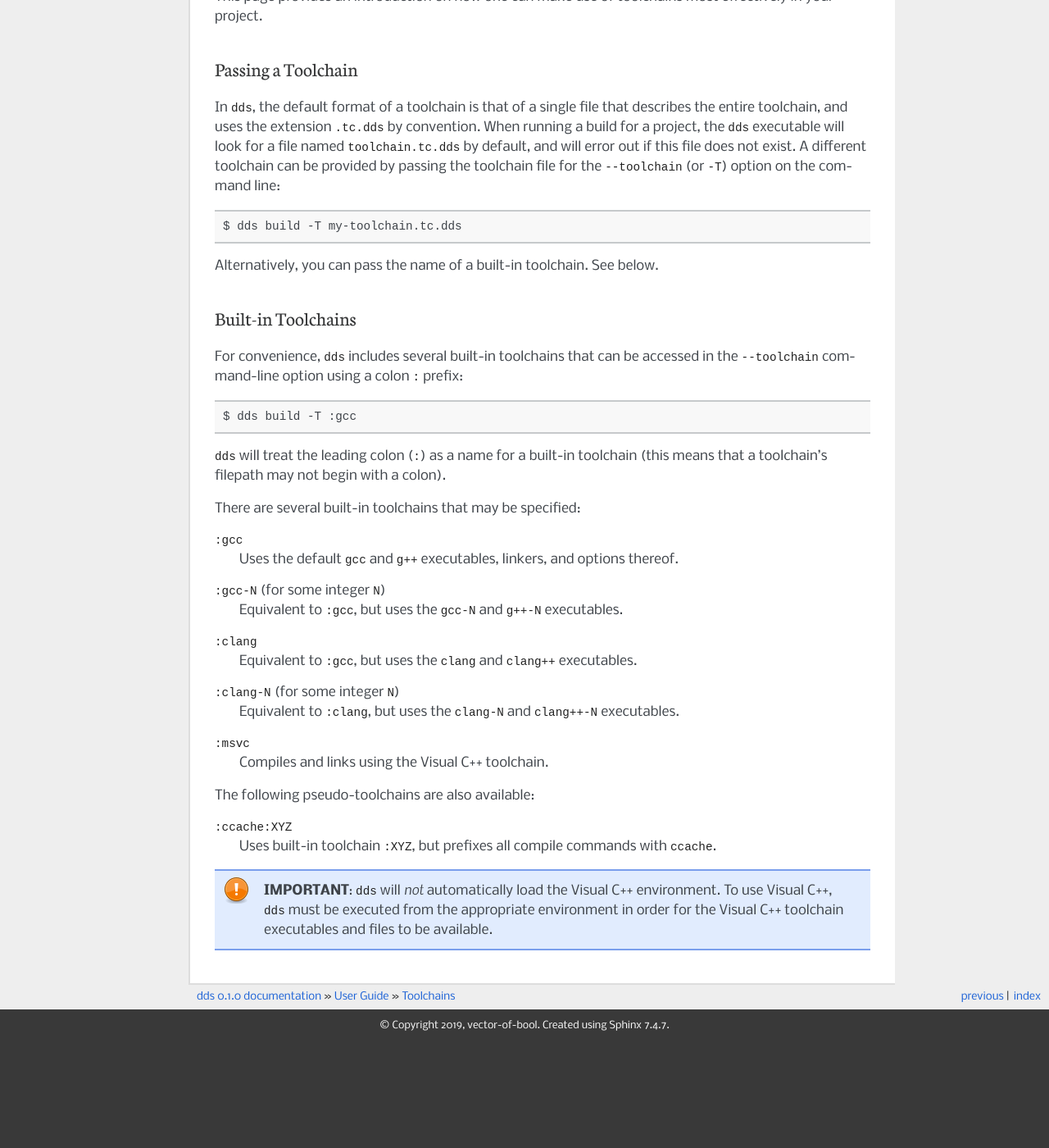
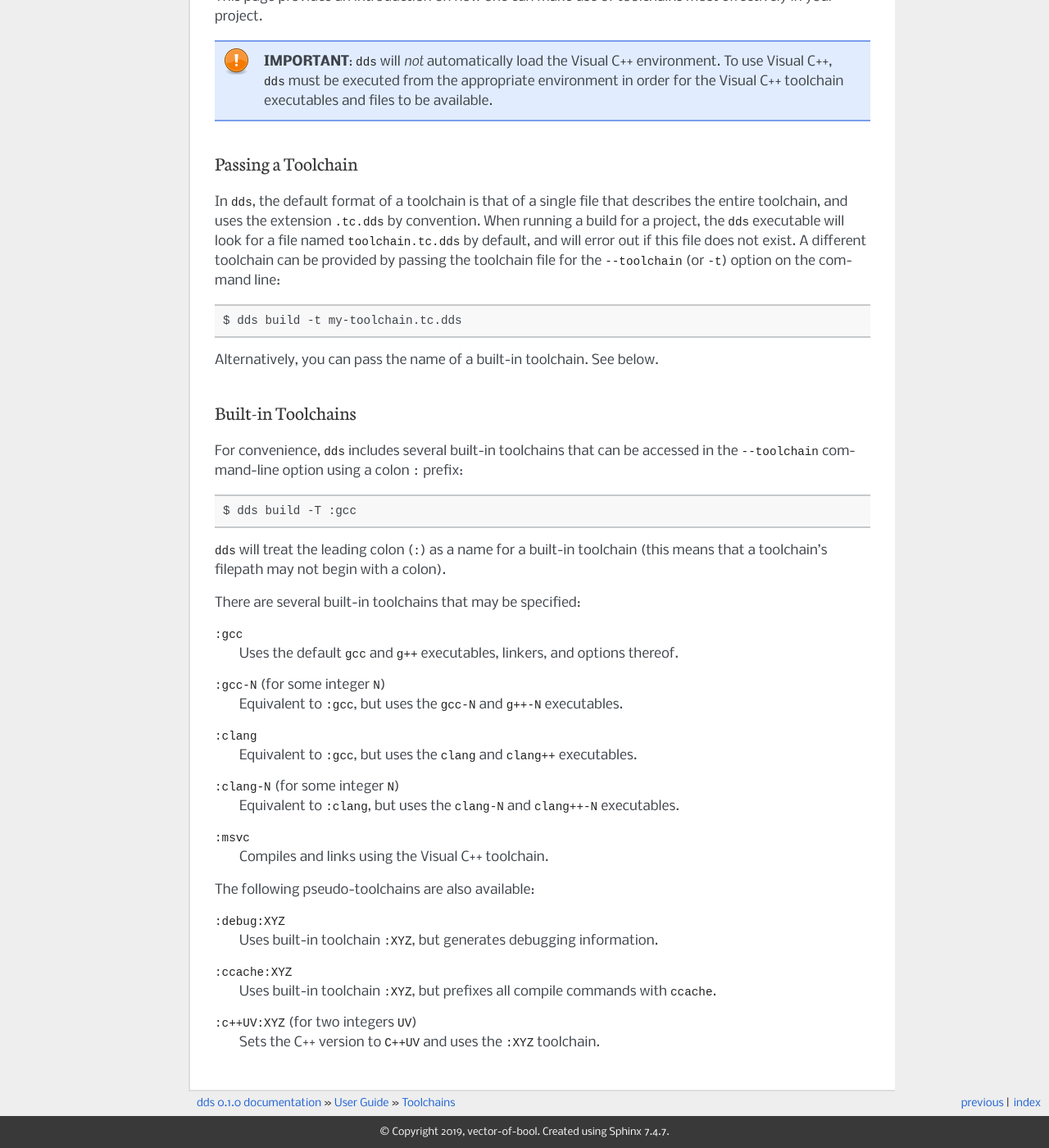
Before and after one commit to vector-of-bool/bpt, a Sphinx documentation site: the page built from docs/guide/toolchains.rst, in a window 1280 px wide and 1400 px high, scrolled down 401 px. Shown: the whole window at 82% size. Built offline with Sphinx 7.4.7, drawn with Linux system fonts in a browser that asks for light colours; before the commit the page ends 1671 px from its top, so only the background shows below that.

Commit message:
Update toolchain docs with some changes and features

```diff
--- a/docs/guide/toolchains.rst
+++ b/docs/guide/toolchains.rst
@@ -18,6 +18,12 @@ will be compiled, archived, and linked using the same toolchain.
 This page provides an introduction on how one can make use of toolchains most
 effectively in your project.
 
+.. note::
+    **IMPORTANT**: ``dds`` will *not* automatically load the Visual C++
+    environment. To use Visual C++, ``dds`` must be executed from the
+    appropriate environment in order for the Visual C++ toolchain executables
+    and files to be available.
+
 
 Passing a Toolchain
 *******************
@@ -27,9 +33,9 @@ describes the entire toolchain, and uses the extension ``.tc.dds`` by
 convention. When running a build for a project, the ``dds`` executable will
 look for a file named ``toolchain.tc.dds`` by default, and will error out if
 this file does not exist. A different toolchain can be provided by passing the
-toolchain file for the ``--toolchain`` (or ``-T``) option on the command line::
+toolchain file for the ``--toolchain`` (or ``-t``) option on the command line::
 
-    $ dds build -T my-toolchain.tc.dds
+    $ dds build -t my-toolchain.tc.dds
 
 Alternatively, you can pass the name of a built-in toolchain. See below.
 
@@ -67,12 +73,12 @@ There are several built-in toolchains that may be specified:
 
 The following pseudo-toolchains are also available:
 
+``:debug:XYZ``
+    Uses built-in toolchain ``:XYZ``, but generates debugging information.
+
 ``:ccache:XYZ``
     Uses built-in toolchain ``:XYZ``, but prefixes all compile commands with
     ``ccache``.
 
-.. note::
-    **IMPORTANT**: ``dds`` will *not* automatically load the Visual C++
-    environment. To use Visual C++, ``dds`` must be executed from the
-    appropriate environment in order for the Visual C++ toolchain executables
-    and files to be available.
+``:c++UV:XYZ`` (for two integers ``UV``)
+    Sets the C++ version to ``C++UV`` and uses the ``:XYZ`` toolchain.
```
